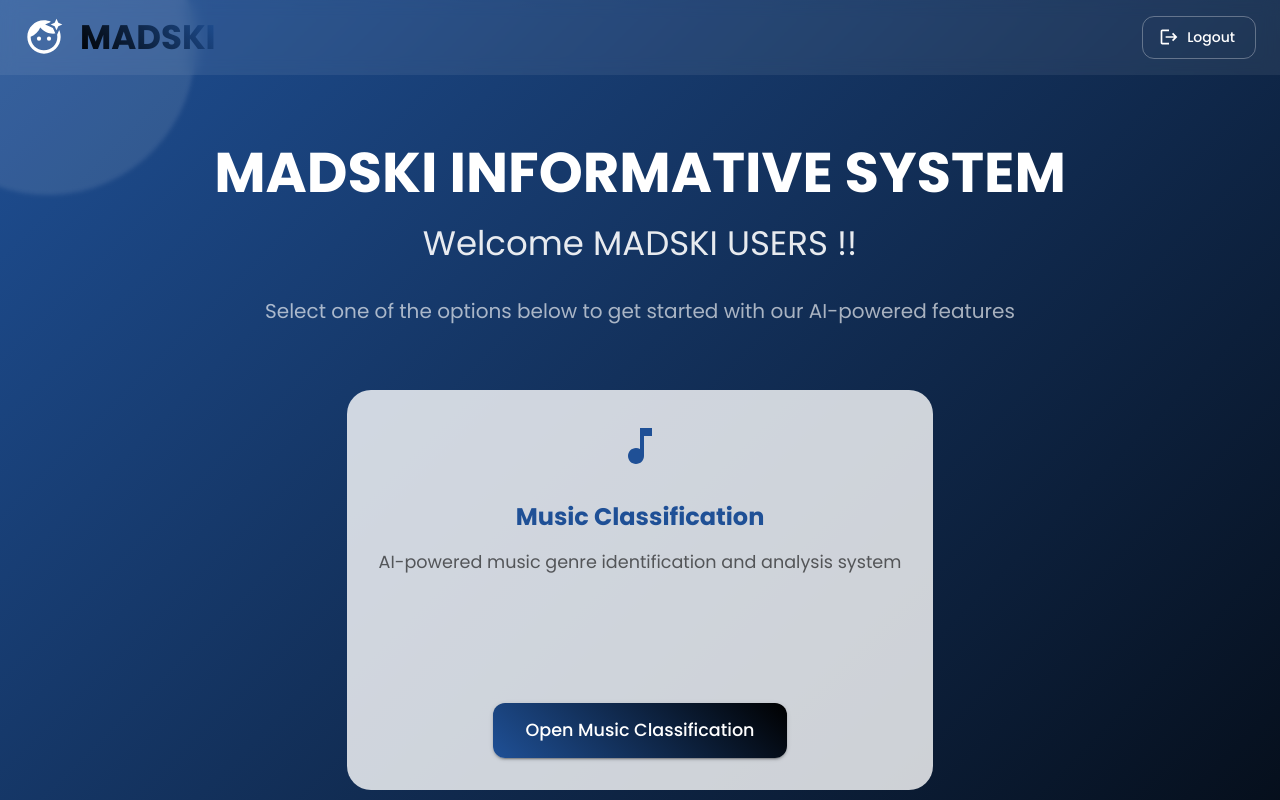
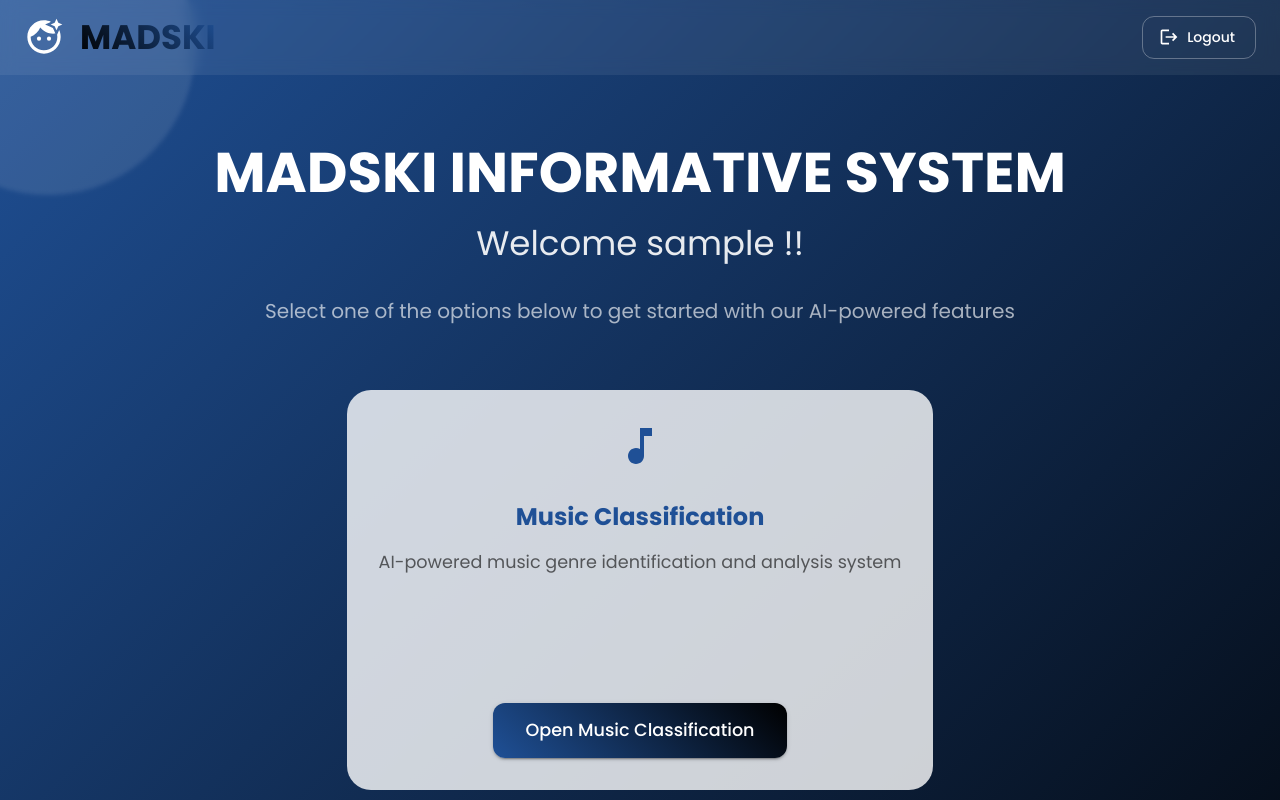
Before and after one commit to Axwaizee/MADSKI, a React (Vite) app: page /dashboard in a window 1280 px wide. Shown: the top 800 px of the page. Built offline with nearby package versions, Linux system fonts and the light colour scheme; sample sign-in values are in the browser's storage.

Commit message:
fixed dashboard

```diff
--- a/src/components/Dashboard.jsx
+++ b/src/components/Dashboard.jsx
@@ -1,4 +1,4 @@
-import { useState } from 'react';
+import { useEffect, useState } from 'react';
 import { useNavigate } from 'react-router-dom';
 import {
   Box,
@@ -56,7 +56,18 @@ const AnimatedBackgroundCircle = styled(motion.div)(({ theme }) => ({
 export default function Dashboard() {
   const theme = useTheme();
   const navigate = useNavigate();
+  const [login_user, setLogin_user] = useState(null);
   const [hoveredCard, setHoveredCard] = useState(null);
+
+  useEffect(() => {
+
+    const username = localStorage.getItem('username');
+    if (!username) {
+      navigate('/'); // Redirect if username doesn't exist
+    } else {
+      setLogin_user(username); // Set user if exists
+    }
+  }, []);
 
   const options = [
     {
@@ -160,7 +171,7 @@ export default function Dashboard() {
             color: 'rgba(255, 255, 255, 0.9)',
             mb: 4
           }}>
-            Welcome MADSKI USERS !!
+            Welcome {login_user} !!
           </Typography>
 
           <Typography variant="body1" sx={{
```
